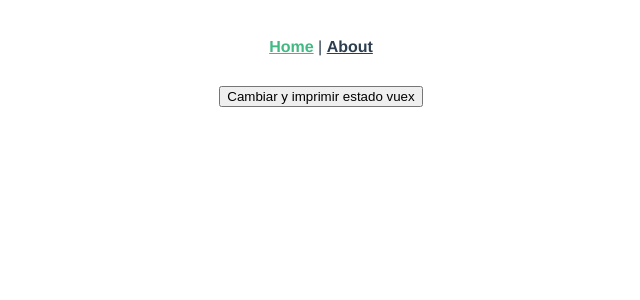
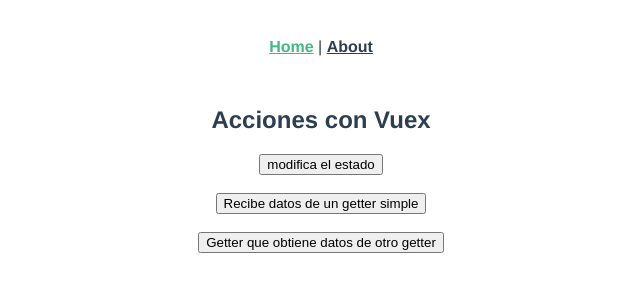
Before and after one commit to SrChach/sepi, a Vue app: page / in a window 1280 px wide. Shown: the top 300 px of the page, without its empty margins (319-959 px from the left). Built offline with nearby package versions, Linux system fonts and the light colour scheme.

Commit message:
Vuex Getters. Obtain and give format to data

```diff
--- a/src/components/prueba.vue
+++ b/src/components/prueba.vue
@@ -1,7 +1,16 @@
 <template>
 	<div>
+		<h2>Acciones con Vuex</h2>
 		<button @click="estado">
-			Cambiar y imprimir estado vuex
+			modifica el estado
+		</button>
+		<br><br>
+		<button @click="obtener_simple">
+			Recibe datos de un getter simple
+		</button>
+		<br><br>
+		<button @click="getter_getter">
+			Getter que obtiene datos de otro getter
 		</button>
 	</div>
 </template>
@@ -17,7 +26,15 @@
 
 				// Acá imprimimos el valor 'count' del estado
 				console.log(`Propiedad 'count' incrementada desde un componente: ${this.$store.state.count}`)
+			},
+			obtener_simple(){
+				// Manda a llamar un getter de la $store
+				console.log(this.$store.getters.done_todos)
+			},
+			getter_getter(){
+				console.log(`Desde getter que obtiene datos de otro getter: ${this.$store.getters.done_todos_count}`)
 			}
+
 		}
 	}
 </script>
--- a/src/store.js
+++ b/src/store.js
@@ -4,9 +4,25 @@ import Vuex from 'vuex'
 Vue.use(Vuex)
 
 export default new Vuex.Store({
+	// State contiene las propiedades sobre las que trabajaremos globalmente
 	state: {
-		count: 0
+		count: 0,
+		to_do: [
+			{ id: 1, text: 'Una tarea hecha', done: true },
+			{ id: 2, text: 'Una tarea fallida', done: false },
+			{ id: 2, text: 'Otra tarea hecha', done: true }
+		]
 	},
+	// Los getters formatean datos, para mostrarlos presentables
+	getters: {
+		done_todos: state => {
+			return state.to_do.filter(todo => todo.done)
+		},
+		done_todos_count: (state, getters) => {
+			return getters.done_todos.length
+		}
+	},
+	// Las mutations realizan cambios en los datos
 	mutations: {
 		increment(state) {
 			state.count++
@@ -14,5 +30,8 @@ export default new Vuex.Store({
 	},
 	actions: {
 
+	},
+	modules: {
+
 	}
 })
```
